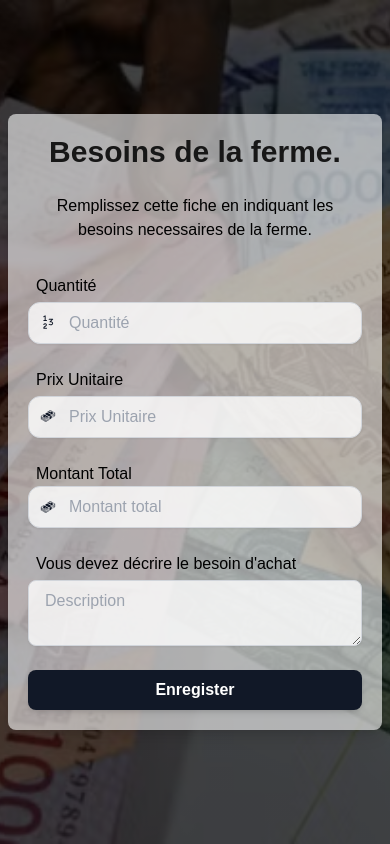
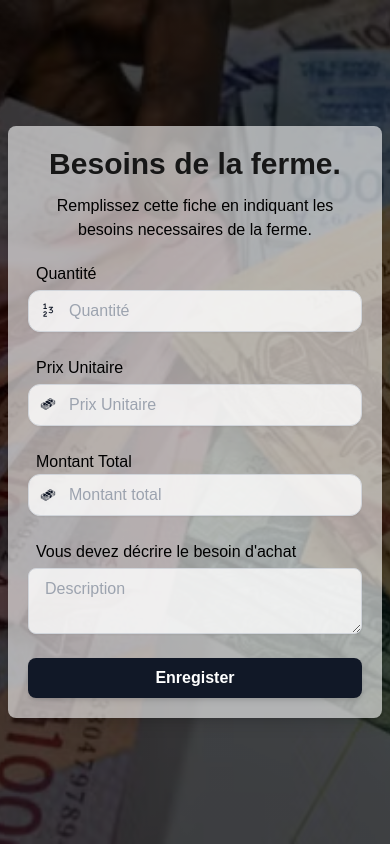
Before and after one commit to azizben01/farminterface, a Next.js app: page /besoins in a window 390 px wide. Built offline with nearby package versions, Linux system fonts and the light colour scheme.

Commit message:
responsive

```diff
--- a/app/besoins/page.tsx
+++ b/app/besoins/page.tsx
@@ -97,10 +97,10 @@ const Besoins = () => {
       <div className="absolute inset-0 bg-gradient-to-b from-black via-black to-black opacity-70" />
 
       <div className="relative bg-white bg-opacity-60 p-5 rounded-lg shadow-lg max-w-xl w-full max-h-lg h-full">
-        <h1 className="text-3xl font-bold text-custom-gray1 mb-6 text-center">
+        <h1 className="text-3xl font-bold text-custom-gray1 mb-3 text-center">
           Besoins de la ferme.
         </h1>
-        <p className="text-center text-black mb-8">
+        <p className="text-center text-black mb-5">
           Remplissez cette fiche en indiquant les besoins necessaires de la
           ferme.
         </p>
```
